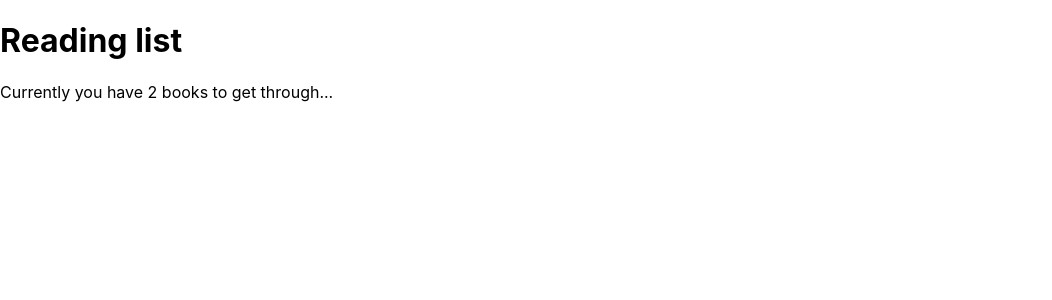
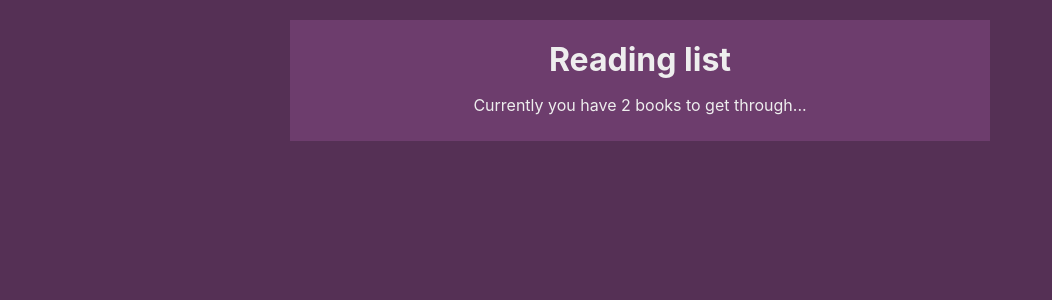
Before and after one commit to MakarCodes/booklist-hooks, a React (Create React App) app: page / in a window 1280 px wide. Shown: the top 300 px of the page, without its empty margins (0-1052 px from the left). Built offline with nearby package versions, Linux system fonts and the light colour scheme.

Commit message:
Add some styles

```diff
--- a/src/contexts/BookContext.js
+++ b/src/contexts/BookContext.js
@@ -1,5 +1,5 @@
 import React, { createContext, useState } from 'react';
-import uuid from 'uuid/v1';
+import { v4 as uuidv4 } from 'uuid';
 
 export const BookContext = createContext();
 
@@ -9,7 +9,7 @@ const BookContextProvider = props => {
     { title: 'The shadow of the wind', author: 'Carlos Ruiz Zafón', id: 2 },
   ]);
   const addBook = (title, author) => {
-    setBooks([...books, { title, author, id: uuid() }]);
+    setBooks([...books, { title, author, id: uuidv4() }]);
   };
   const removeBook = id => {
     setBooks(books.filter(book => book.id !== id));
--- a/src/index.css
+++ b/src/index.css
@@ -5,4 +5,20 @@ body {
     sans-serif;
   -webkit-font-smoothing: antialiased;
   -moz-osx-font-smoothing: grayscale;
+  background: #553055;
 }
+.App {
+  background: #4c2a4c;
+  margin: 20px auto;
+  width: 90%;
+  max-width: 700px;
+  color: #eee;
+}
+.navbar {
+  padding: 10px 20px;
+  text-align: center;
+  background: #6d3d6d;
+}
+.navbar h1 {
+  margin: 10px 0;
+}
```
